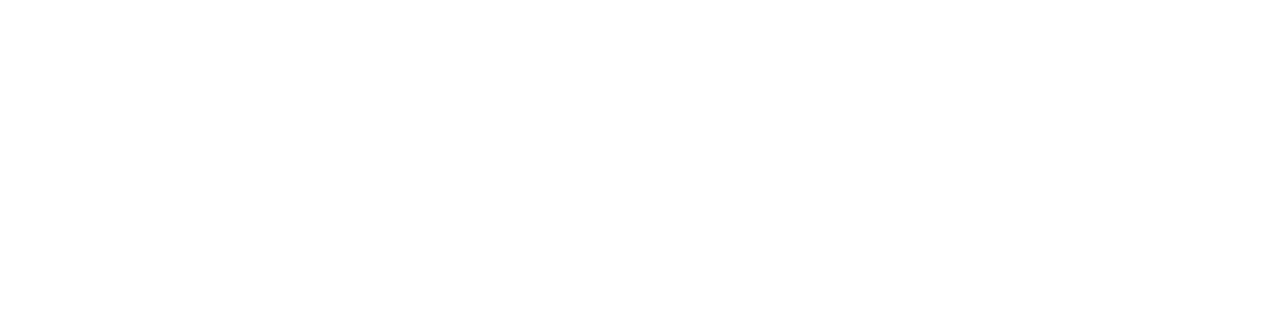
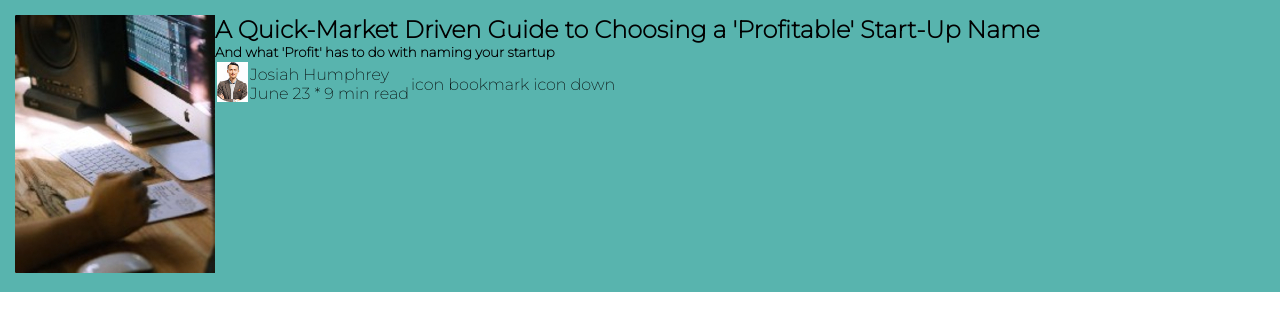
Before and after one commit to degenge/css-integration-mock-challenge, a plain HTML site: page interface3.html in a window 1280 px wide. Drawn offline with Linux system fonts and the light colour scheme.

Commit message:
Setting up Interface3

```diff
--- a/interface3.css
+++ b/interface3.css
@@ -0,0 +1,14 @@
+/* RESET */
+* {
+    box-sizing: border-box;
+    padding: 0;
+    margin: 0;
+}
+
+.container {
+    display: flex;
+    flex-direction: row;
+    font-family: 'Montserrat', sans-serif;
+    padding: 15px;
+    background: #58b4ae;
+}
--- a/interface3.html
+++ b/interface3.html
@@ -3,10 +3,46 @@
 <head >
     <meta charset="UTF-8" >
     <meta name="viewport" content="width=device-width, initial-scale=1.0" />
-    <title >Interface 1</title >
+    <title >Interface 3</title >
     <link href="interface3.css" rel="stylesheet" />
+    <link href="https://fonts.googleapis.com/css2?family=Montserrat:wght@200&display=swap" rel="stylesheet">
 </head >
 <body >
 
+<div class="container" >
+
+    <div id="card-image" >
+
+        <img src="images/card_image.jpg" alt="image card" >
+
+    </div >
+
+    <div id="card-body" >
+
+        <h2 >A Quick-Market Driven Guide to Choosing a 'Profitable' Start-Up Name</h2 >
+
+        <h5 >And what 'Profit' has to do with naming your startup</h5 >
+
+        <div id="card-footer" >
+
+            <table >
+                <tr >
+                    <td >
+                        <img src="images/card_person.jpg" alt="person card" >
+                    </td >
+                    <td >
+                        <p >Josiah Humphrey</p >
+                        <p >June 23 * 9 min read</p >
+                    </td >
+                    <td >
+                        <span >icon bookmark</span >
+                        <span >icon down</span >
+                    </td >
+                </tr >
+            </table >
+        </div >
+    </div >
+</div >
+
 </body >
 </html >
```
Also changed, not shown: images/15.card-small.png (added), images/card_image.jpg (added), images/card_person.jpg (added).
